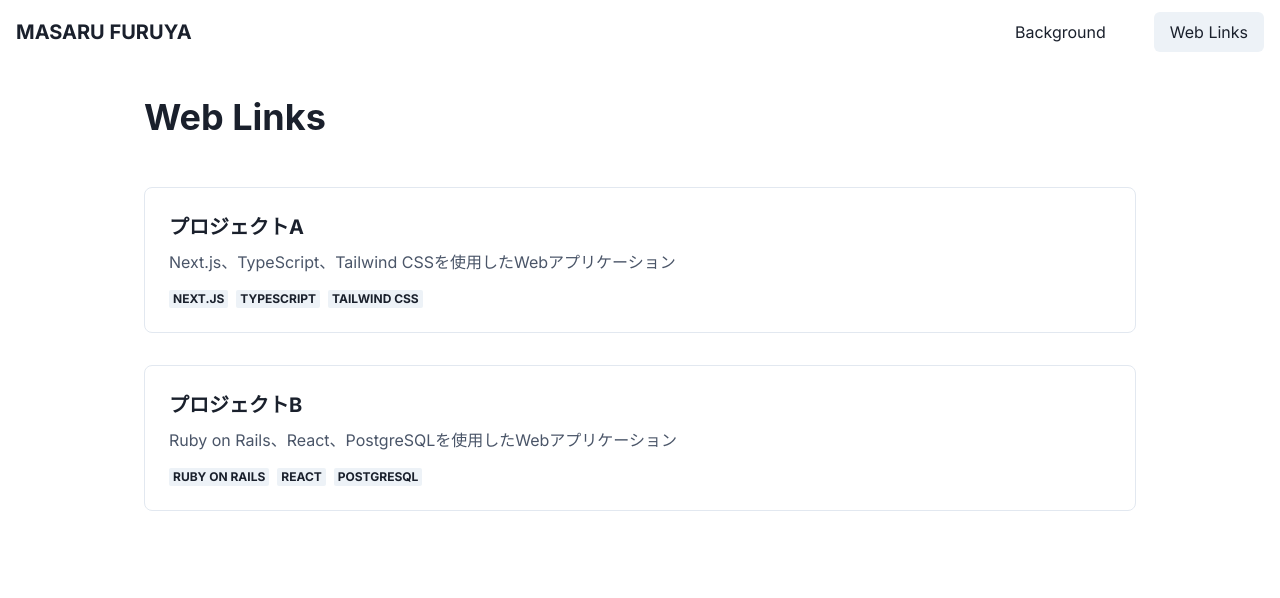
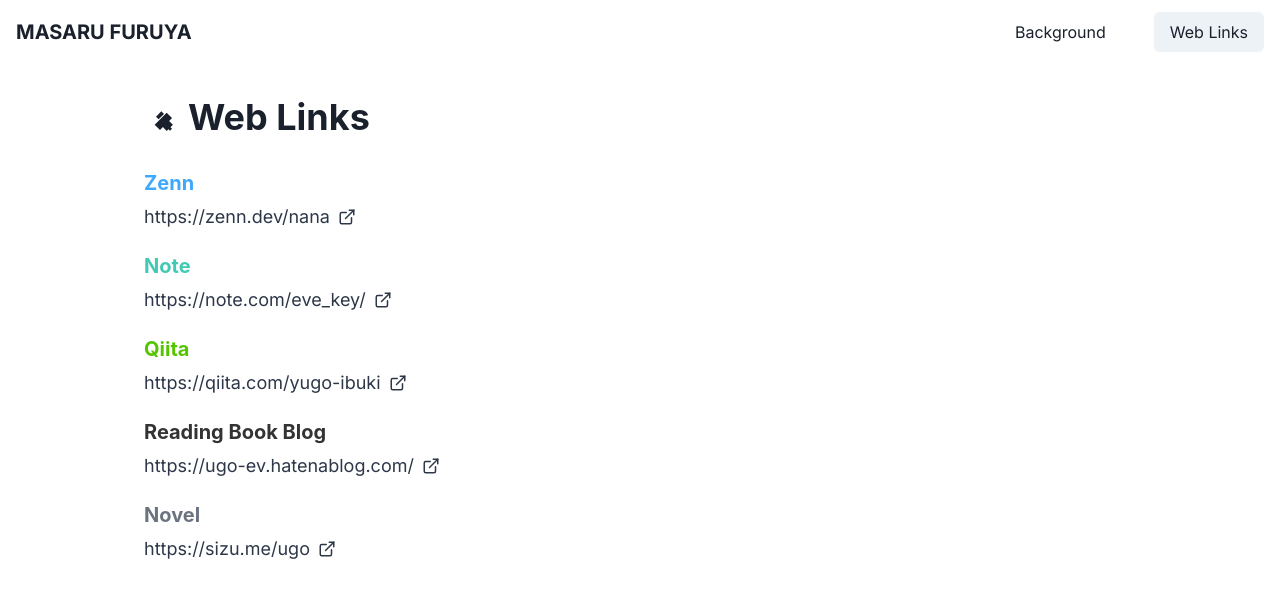
Before and after one commit to masarufuruya/portfolio, a Next.js app: page /links in a window 1280 px wide. Shown: the top 598 px of the page. Built offline with nearby package versions, Linux system fonts and the light colour scheme; what @chakra-ui/next-js would draw is missing.

Commit message:
リンク修正

```diff
--- a/src/app/links/page.tsx
+++ b/src/app/links/page.tsx
@@ -5,26 +5,37 @@
   Container,
   Heading,
   Stack,
-  Text,
   Link as ChakraLink,
-  Badge,
+  Icon,
 } from "@chakra-ui/react";
 import { Navigation } from "@/components/Navigation";
+import { ExternalLinkIcon } from "@chakra-ui/icons";
 
 const links = [
   {
-    title: "プロジェクトA",
-    url: "https://example.com/project-a",
-    description:
-      "Next.js、TypeScript、Tailwind CSSを使用したWebアプリケーション",
-    technologies: ["Next.js", "TypeScript", "Tailwind CSS"],
+    platform: "Zenn",
+    url: "https://zenn.dev/nana",
+    color: "#3EA8FF",
   },
   {
-    title: "プロジェクトB",
-    url: "https://example.com/project-b",
-    description:
-      "Ruby on Rails、React、PostgreSQLを使用したWebアプリケーション",
-    technologies: ["Ruby on Rails", "React", "PostgreSQL"],
+    platform: "Note",
+    url: "https://note.com/eve_key/",
+    color: "#41C9B4",
+  },
+  {
+    platform: "Qiita",
+    url: "https://qiita.com/yugo-ibuki",
+    color: "#55C500",
+  },
+  {
+    platform: "Reading Book Blog",
+    url: "https://ugo-ev.hatenablog.com/",
+    color: "#333333",
+  },
+  {
+    platform: "Novel",
+    url: "https://sizu.me/ugo",
+    color: "#6B7280",
   },
 ];
 
@@ -34,40 +45,40 @@
       <Navigation />
       <Container maxW="container.lg" py={8}>
         <Stack direction="column" spacing={8}>
-          <Heading as="h1" size="xl" mb={4} mt={16}>
+          <Box display="flex" alignItems="center" gap={3} mt={16}>
+            <Icon viewBox="0 0 24 24" boxSize={8}>
+              <path
+                fill="currentColor"
+                d="M15.5 17.5L19.5 21.5L21 20L17 16L15.5 17.5M21.66 16.97L18.86 14.17L21.03 12L17 8L8 17L12 21L14.17 18.83L17 21.66L21.66 16.97M11 13L15 9L13 7L9 11L11 13Z"
+              />
+            </Icon>
+            <Heading as="h1" size="xl">
               Web Links
             </Heading>
+          </Box>
+
+          <Stack direction="column" spacing={6}>
             {links.map((link, index) => (
-            <Box
-              key={index}
-              w="full"
-              p={6}
-              borderWidth={1}
-              borderRadius="lg"
-              _hover={{ bg: "gray.50" }}
-            >
+              <Box key={index}>
+                <Heading as="h2" size="md" color={link.color} mb={2}>
+                  {link.platform}
+                </Heading>
                 <ChakraLink
                   href={link.url}
                   isExternal
-                fontSize="xl"
-                fontWeight="bold"
-                mb={2}
-                display="block"
+                  display="flex"
+                  alignItems="center"
+                  gap={2}
+                  fontSize="lg"
+                  color="gray.700"
+                  _hover={{ color: link.color }}
                 >
-                {link.title}
+                  {link.url}
+                  <ExternalLinkIcon />
                 </ChakraLink>
-              <Text color="gray.600" mb={4}>
-                {link.description}
-              </Text>
-              <Stack direction="row" spacing={2}>
-                {link.technologies.map((tech, techIndex) => (
-                  <Badge key={techIndex} colorScheme="gray">
-                    {tech}
-                  </Badge>
+              </Box>
             ))}
           </Stack>
-            </Box>
-          ))}
         </Stack>
       </Container>
     </Box>
```
Lines whose indentation alone changed are shown as unchanged.
